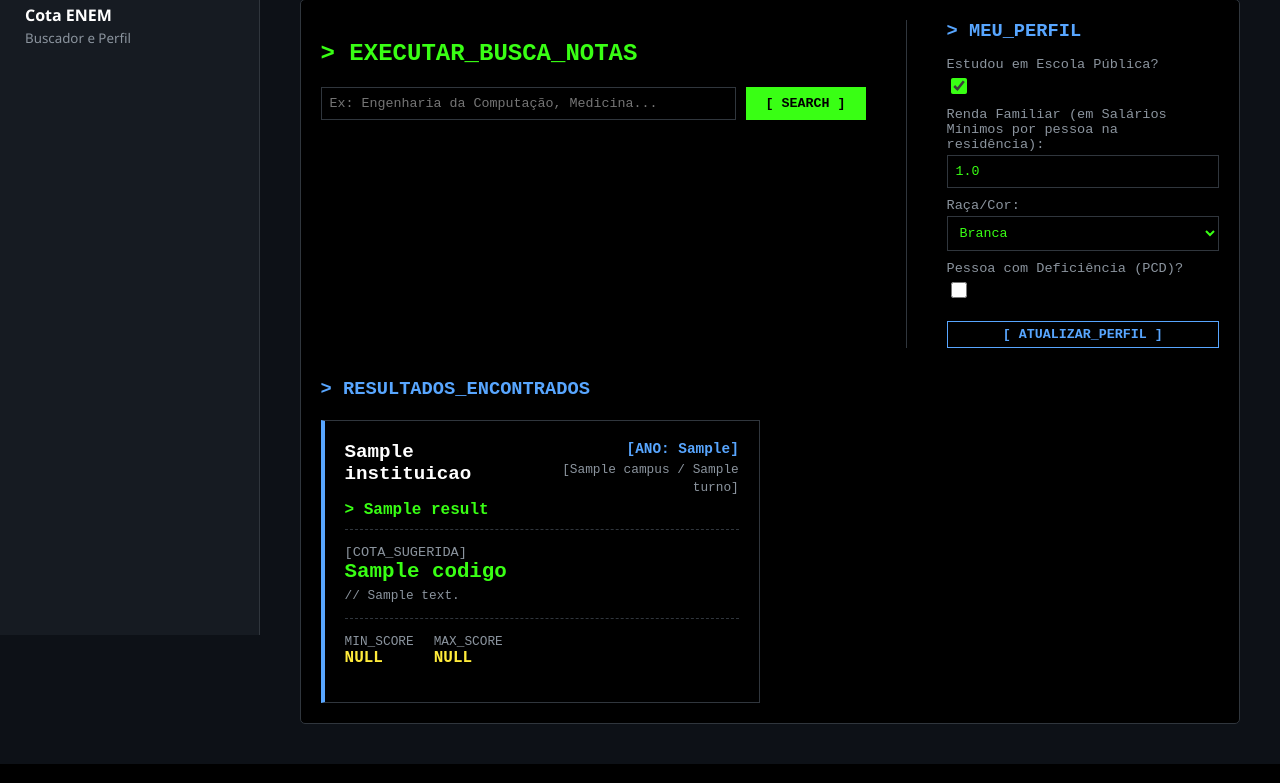
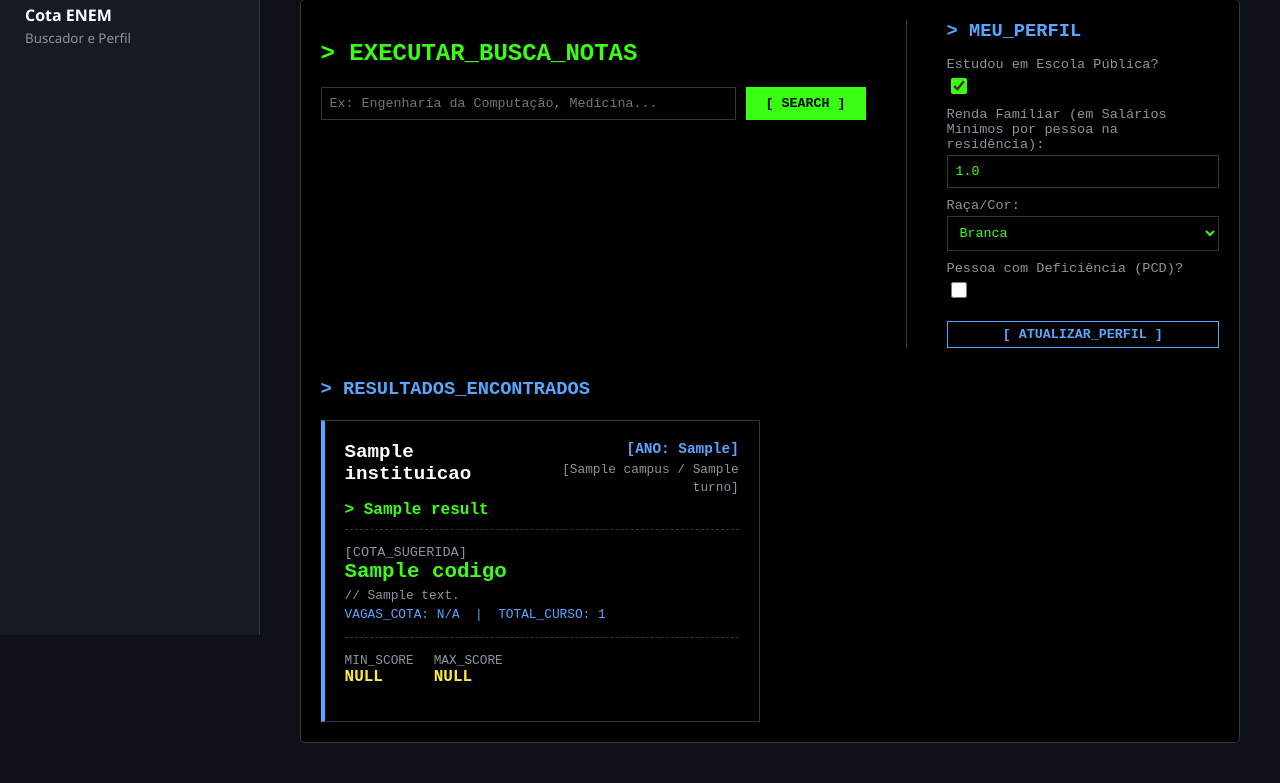
Before and after one commit to rodrigosousa64/capi_busque, a Django app: template cota_min_and_max_enem/templates/cota_min_and_max_enem/busca.html in a window 1280 px wide. Shown: the part 165-948 px from the top of the page. Run offline with Django 5.2, Linux system fonts and the light colour scheme; tables that the repository leaves empty hold one stand-in row (values such as "Sample post"); the template is opened without the code that fills it: values that come from a table or form of the project are taken from there, most other values are stand-ins (such as "Sample title", 1, 10 or a date in 2020).

Commit message:
feat: add spots/vagas to search result cards

```diff
--- a/cota_min_and_max_enem/motor_cotas/buscador_notas.py
+++ b/cota_min_and_max_enem/motor_cotas/buscador_notas.py
@@ -82,14 +82,17 @@ class BuscadorDeNotas:
                     "campus": oferta.campus,
                     "turno": oferta.shift,
                     "ano_referencia": oferta.year_reference,
+                    "total_vagas": oferta.total_spots_filled,
                     "cota_perfil": {
                         "codigo": cota_encontrada,
                         "descricao": dados_cota_encontrada.description,
+                        "vagas": dados_cota_encontrada.spots,
                         "nota_minima": dados_cota_encontrada.previous_cutoff,
                         "nota_maxima": dados_cota_encontrada.historical_max_score,
                     },
                     "ampla_concorrencia": {
                         "codigo": dados_ac.quota_code if dados_ac else "AC",
+                        "vagas": dados_ac.spots if dados_ac else None,
                         "nota_minima": dados_ac.previous_cutoff if dados_ac else None,
                         "nota_maxima": dados_ac.historical_max_score if dados_ac else None,
                     } if dados_ac else None
--- a/cota_min_and_max_enem/templates/cota_min_and_max_enem/busca.html
+++ b/cota_min_and_max_enem/templates/cota_min_and_max_enem/busca.html
@@ -61,6 +61,9 @@
                 <div style="font-size: 0.8rem; color: #8b949e; margin-top: 5px;">
                     // {{ result.cota_perfil.descricao }}
                 </div>
+                <div style="font-size: 0.8rem; color: #58a6ff; margin-top: 4px;">
+                    VAGAS_COTA: {{ result.cota_perfil.vagas|default:"N/A" }} &nbsp;|&nbsp; TOTAL_CURSO: {{ result.total_vagas|default:"N/A" }}
+                </div>
             </div>
 
             <div style="display: flex; gap: 20px; margin-bottom: 15px; border-top: 1px dashed #30363d; padding-top: 15px;">
@@ -78,6 +81,7 @@
             <div style="border-top: 1px solid #30363d; padding-top: 10px;">
                 <div style="color: #8b949e; font-size: 0.8rem; margin-bottom: 5px;">[COMPARE: AMPLA_CONCORRENCIA]</div>
                 <div style="display: flex; gap: 15px; font-size: 0.85rem; color: #fff;">
+                    <span>VAGAS: {{ result.ampla_concorrencia.vagas|default:"N/A" }}</span>
                     <span>MIN: {{ result.ampla_concorrencia.nota_minima|default:"NULL" }}</span>
                     <span>MAX: {{ result.ampla_concorrencia.nota_maxima|default:"NULL" }}</span>
                 </div>
```
